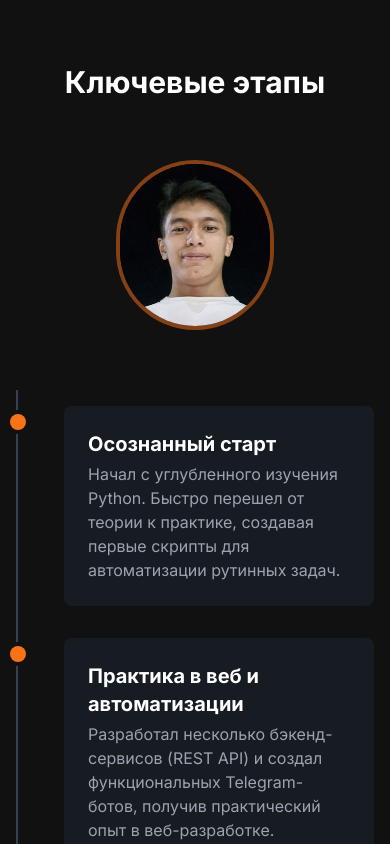
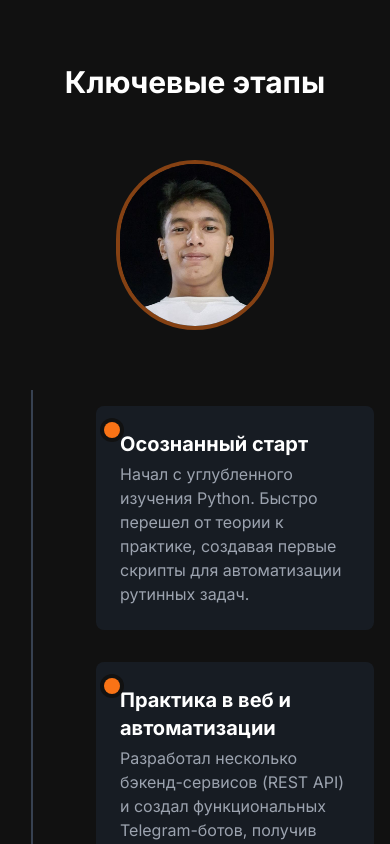
Before and after one commit to rasuljan507/next.js.site, a Next.js app: page /about in a window 390 px wide. Shown: the top 844 px of the page. Built offline with nearby package versions, Linux system fonts and the light colour scheme.

Commit message:
last update 8.0

```diff
--- a/src/app/about/page.tsx
+++ b/src/app/about/page.tsx
@@ -24,7 +24,7 @@ export default function AboutPage() {
         <h2 className="text-3xl md:text-4xl font-bold text-center mb-16">Ключевые этапы</h2>
         <div className="mt-4 mb-16">
           <Image
-            src="/rasul-photo.jpg" // Убедись, что путь к фото верный
+            src="/rasul-photo.jpg"
             alt="Фото Расула Юсуфалиева"
             width={150}
             height={150}
--- a/src/app/globals.css
+++ b/src/app/globals.css
@@ -28,37 +28,69 @@ body {
 }
 
 
+
 .timeline-container {
+
   @apply relative grid grid-cols-1 md:grid-cols-[1fr_auto_1fr] gap-x-12;
 }
+
 
 .timeline-container::before {
   content: '';
   @apply absolute top-0 left-1/2 h-full w-0.5 -translate-x-1/2 bg-gray-700 hidden md:block;
 }
 
+
 .timeline-item {
-  @apply relative md:pl-0 pl-12 py-4;
+  @apply relative py-4;
 }
 
-.timeline-item::before {
-  content: '';
-  @apply absolute top-0 left-0 md:hidden h-full w-0.5 bg-gray-700;
-}
 
 .timeline-item::after {
   content: '';
-  @apply absolute top-6 w-4 h-4 rounded-full bg-orange-500 ring-4 ring-[#111111];
-  @apply left-[-6px] md:left-1/2 md:-ml-[8px];
+
+  @apply absolute top-8 w-4 h-4 rounded-full bg-orange-500 ring-4 ring-[#111111] md:left-1/2 md:-ml-[8px];
 }
 
+
 .timeline-item:nth-child(even) {
-  @apply md:col-start-1;
-}
-.timeline-item:nth-child(even) .timeline-content {
-  @apply md:text-right;
+  @apply md:col-start-1 md:text-right;
 }
 
+
 .timeline-item:nth-child(odd) {
-  @apply md:col-start-3;
+  @apply md:col-start-3 md:text-left;
 }
+
+
+.timeline-content {
+  @apply p-0;
+}
+
+
+
+@media (max-width: 768px) {
+
+  .timeline-container {
+    @apply grid-cols-[2rem_1fr];
+  }
+
+  .timeline-container::before {
+    @apply block left-4;
+  }
+
+  .timeline-item:nth-child(odd),
+  .timeline-item:nth-child(even) {
+    @apply col-start-2 text-left;
+  }
+
+
+  .timeline-item::after {
+    @apply left-[8px];
+  }
+
+
+  .timeline-content {
+    @apply rounded-lg bg-gray-800/50 p-6;
+  }
+}
```
